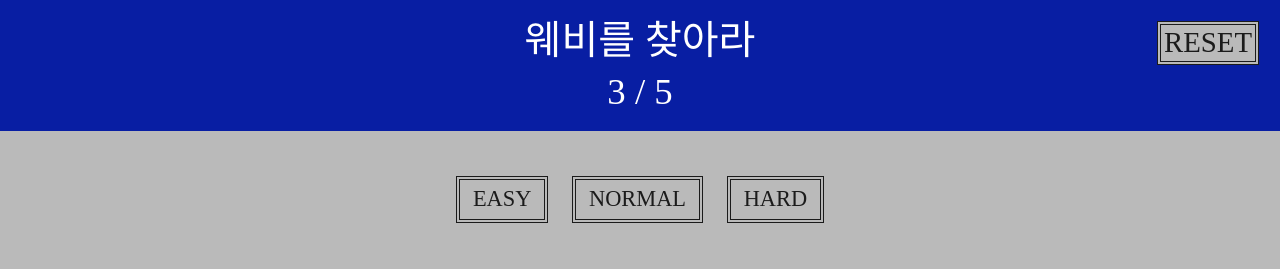
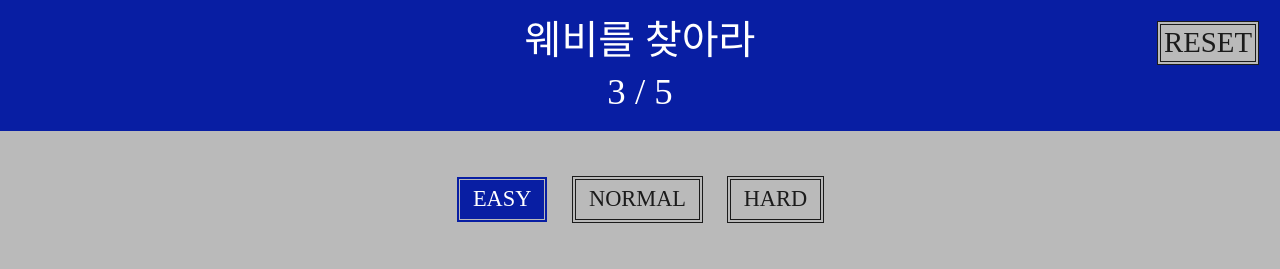
Before and after one commit to se0jinYoon/NOW-SOPT, a React (Vite) app in the folder 3주차과제/cardGame/: page / in a window 1280 px wide. Shown: the top 269 px of the page. Built offline with nearby package versions, Linux system fonts and the light colour scheme; grey boxes are pictures that could not be loaded; a web font is replaced by a local one.

Commit message:
style: 선택된 레벨 표시 prop 연결

```diff
--- a/3주차과제/cardGame/src/App.jsx
+++ b/3주차과제/cardGame/src/App.jsx
@@ -15,7 +15,7 @@
         <Header />
         <Spacing marginBottom="11" />
         <GameMain />
-        <Spacing marginBottom="5" />
+        <Spacing marginBottom="4" />
       </Wrapper>
     </ThemeProvider>
   );
--- a/3주차과제/cardGame/src/components/gameMain/GameMain.jsx
+++ b/3주차과제/cardGame/src/components/gameMain/GameMain.jsx
@@ -3,6 +3,8 @@
 import GAME_DATA from '../../assets';
 
 const GameMain = () => {
+  // 게임 레벨
+  const [gameLevel, setGameLevel] = useState(5);
   // 렌더링할 랜덤 추출 배열
   const [shuffledCardItems, setShuffledCardItems] = useState([]);
 
@@ -25,15 +27,22 @@
 
   // 게임 레벨 함수
   const onClickGameLevel = (num) => {
+    setGameLevel(num);
     setShuffledCardItems(getRandomDuplicatedItems(GAME_DATA, num));
   };
 
   return (
     <GameMainWrapper>
       <GameLevelWrapper>
-        <GameLevelBtn onClick={() => onClickGameLevel(5)}>EASY</GameLevelBtn>
-        <GameLevelBtn onClick={() => onClickGameLevel(7)}>NORMAL</GameLevelBtn>
-        <GameLevelBtn onClick={() => onClickGameLevel(9)}>HARD</GameLevelBtn>
+        <GameLevelBtn onClick={() => onClickGameLevel(5)} $selected={gameLevel === 5}>
+          EASY
+        </GameLevelBtn>
+        <GameLevelBtn onClick={() => onClickGameLevel(7)} $selected={gameLevel === 7}>
+          NORMAL
+        </GameLevelBtn>
+        <GameLevelBtn onClick={() => onClickGameLevel(9)} $selected={gameLevel === 9}>
+          HARD
+        </GameLevelBtn>
       </GameLevelWrapper>
       <CardItemWrapper>
         {shuffledCardItems.map((item, idx) => (
@@ -53,7 +62,7 @@
   align-items: center;
   gap: 3rem;
 
-  width: 80%;
+  width: 90%;
 `;
 
 const GameLevelWrapper = styled.section`
@@ -66,10 +75,10 @@
 const GameLevelBtn = styled.button`
   padding: 0.4rem 0.8rem;
 
-  border: 4px double ${({ theme }) => theme.colors.black};
+  border: 4px double ${({ theme, $selected }) => ($selected ? theme.colors.gray : theme.colors.black)};
 
-  background-color: ${({ theme }) => theme.colors.gray};
-  color: ${({ theme }) => theme.colors.black};
+  background-color: ${({ theme, $selected }) => ($selected ? theme.colors.blue : theme.colors.gray)};
+  color: ${({ theme, $selected }) => ($selected ? theme.colors.white : theme.colors.black)};
 
   font-size: 1.4rem;
   cursor: pointer;
@@ -90,4 +99,6 @@
 
   object-fit: cover;
   border: 4px double ${({ theme }) => theme.colors.black};
+
+  cursor: pointer;
 `;
--- a/3주차과제/cardGame/src/components/header/Header.jsx
+++ b/3주차과제/cardGame/src/components/header/Header.jsx
@@ -13,7 +13,7 @@
 export default Header;
 
 const HeaderWrapper = styled.header`
-  position: absolute;
+  position: fixed;
   top: 0;
 
   display: flex;
```
